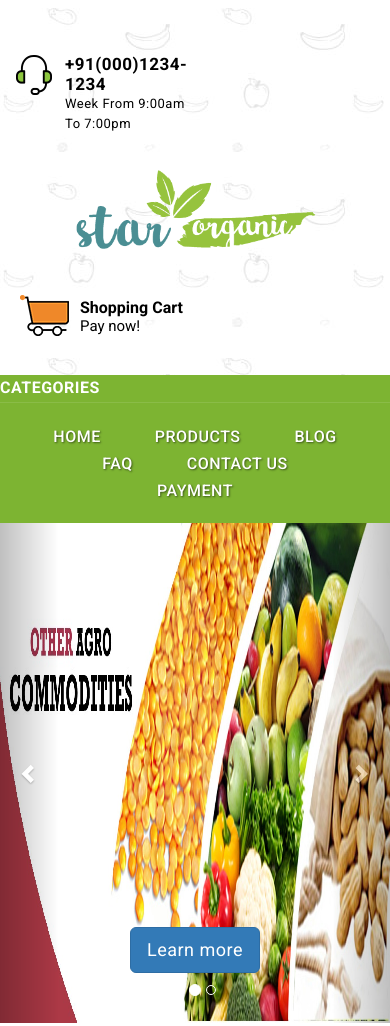
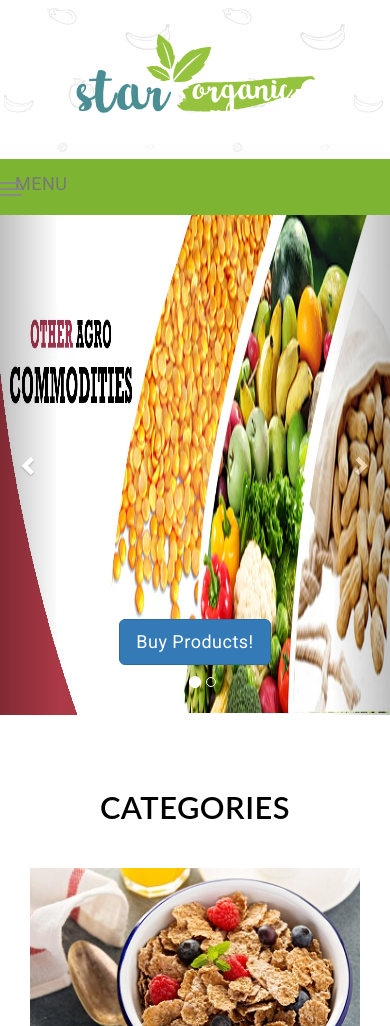
Before and after one commit to ngmaulinh/eProject1_Star_Organic_Farm_Website, a plain HTML site: page index.html in a window 390 px wide. Shown: the top 1026 px of the page. Drawn offline with nearby package versions, Linux system fonts and the light colour scheme.

Commit message:
Update index.html

```diff
--- a/index.html
+++ b/index.html
@@ -31,10 +31,11 @@
     <!-- phone number -->
     <div class="container">
       <div class="header-inner">
-        <div class="col-sm-4 col-xs-6 header-left">
+        <div class="col-sm-4 header-left visible-sm visible-md visible-lg">
           <div class="shipping">
             <div class="shipping-img"></div>
-            <div class="shipping-text">+91(000)1234-1234<span class="shipping-detail">Week From 9:00am To 7:00pm</span>
+            <div class="shipping-text">+91(000)1234-1234<span class="shipping-detail">Week From 9:00am To
+                7:00pm</span>
             </div>
           </div>
         </div>
@@ -48,11 +49,10 @@
         </div>
 
         <!-- Shopping cart -->
-        <div class="col-sm-3 col-xs-12 col-sm-push-1 header-right">
+        <div class="col-sm-3 col-sm-push-1 header-right visible-sm visible-md visible-lg">
           <a href="payment.html">
             <div id="cart" class="btn-group btn-block">
-              <button type="button" class="btn btn-inverse btn-block btn-lg dropdown-toggle cart-dropdown-button"> <span
-                  id="cart-total"><span class="cart-title">Shopping Cart</span><br>
+              <button type="button" class="btn"> <span id="cart-total"><span class="cart-title">Shopping Cart</span><br>
                   Pay now!</span> </button>
             </div>
           </a>
@@ -61,16 +61,32 @@
     </div>
   </header>
   <!-- navbar -->
-  <nav id="menu" class="navbar">
-    <div class="nav-inner container">
-      <div class="navbar-header"><span id="category" class="visible-xs">Categories</span>
-        <button type="button" class="btn btn-navbar navbar-toggle"><i class="fa fa-bars"></i></button>
+  <nav id="menu" class="navbar navbar-default" role="navigation">
+
+    <div class="navbar-header">
+      <a class="navbar-brand visible-xs" href="#">MENU</a>
+      <button type="button" class="btn btn-navbar navbar-toggle" data-toggle="collapse"
+        data-target=".navbar-ex1-collapse">
+
+        <span class="sr-only">Toggle navigation</span>
+        <span class="icon-bar"></span>
+        <span class="icon-bar"></span>
+        <span class="icon-bar"></span>
+        <i class="fa fa-bars"></i>
+      </button>
     </div>
-      <div class="navbar-collapse">
-        <ul class="main-navigation">
-          <li><a href="index.html" class="parent">Home</a> </li>
-          <li><a href="products.html" class="active parent">PRODUCTS</a>
-            <ul>
+
+    <div class="collapse navbar-collapse navbar-ex1-collapse">
+      <ul class="main-navigation nav navbar-nav">
+
+        <li><a href="index.html" class="parent">HOME</a> </li>
+
+        <!-- dropdown when screen<=768px -->
+        <li class="dropmenu">
+          <a href="products.html" class="visible-sm visible-md visible-lg">PRODUCTS</a>
+          <a href="products.html" class="dropdown-toggle visible-xs" data-toggle="dropdown">PRODUCTS<b
+              class="caret"></b></a>
+          <ul class="dropdown-menu">
             <li><a href="products.html?cat=cereals">NUTRITIOUS CEREALS</a></li>
             <li><a href="products.html?cat=rice">WHEAT & RICE</a></li>
             <li><a href="products.html?cat=spices">SPICES & CONDIMENTS</a></li>
@@ -79,12 +95,12 @@
             <li><a href="products.html?cat=pulses">PULSES & AGRO</a></li>
           </ul>
         </li>
+
         <li><a href="blog.html" class="parent">BLOG</a> </li>
         <li><a href="FAQs.html" class="parent">FAQ</a> </li>
         <li><a href="contact.html" class="parent">CONTACT US</a> </li>
         <li><a href="payment.html" class="parent">PAYMENT</a> </li>
       </ul>
-      </div>
     </div>
   </nav>
 
@@ -101,9 +117,7 @@
           src="images/carousel/oils-banner.jpg">
         <div class="container">
           <div class="carousel-caption">
-            <h1></h1>
-            <p></p>
-            <p><a class="btn btn-lg btn-primary" href="products.html" role="button">Buy today</a></p>
+            <p><a class="btn btn-lg btn-primary" href="products.html" role="button">Buy Products!</a></p>
           </div>
         </div>
       </div>
@@ -112,7 +126,7 @@
           src="images/carousel/other-banner.jpg">
         <div class="container">
           <div class="carousel-caption">
-            <p><a class="btn btn-lg btn-primary" href="products.html" role="button">Learn more</a></p>
+            <p><a class="btn btn-lg btn-primary" href="products.html" role="button">Buy Products!</a></p>
           </div>
         </div>
       </div>
@@ -123,7 +137,7 @@
           <div class="carousel-caption">
             <h1></h1>
             <p></p>
-            <p><a class="btn btn-lg btn-primary" href="products.html" role="button">Browse gallery</a></p>
+            <p><a class="btn btn-lg btn-primary" href="products.html" role="button">Buy Products!</a></p>
           </div>
         </div>
       </div>
```
Lines whose indentation alone changed are shown as unchanged.
